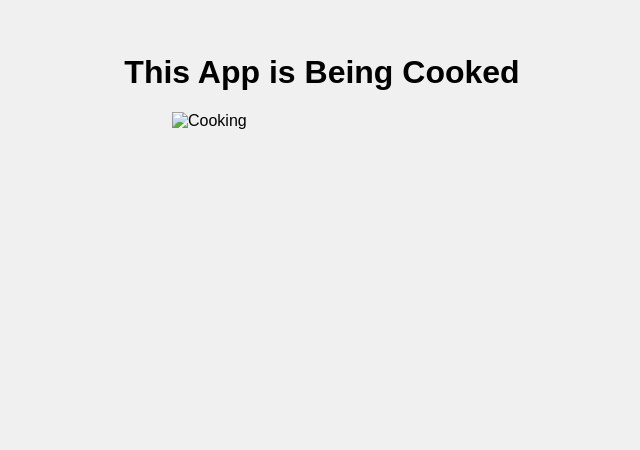
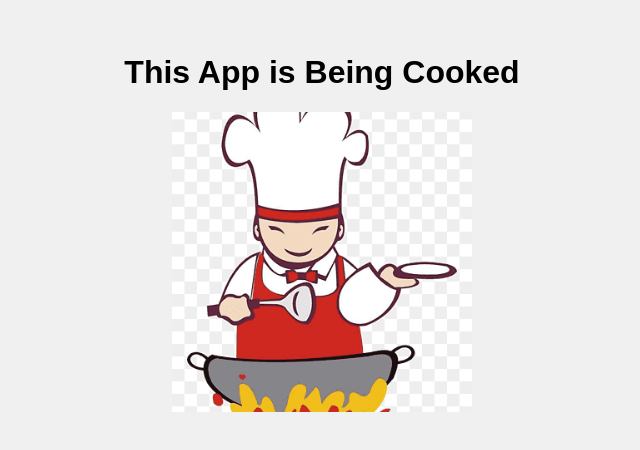
Before and after one commit to namansingh1314/loading, a plain HTML site: page index.html in a window 1280 px wide. Shown: the part 178-628 px from the top of the page, without its empty margins (318-958 px from the left). Drawn offline with Linux system fonts and the light colour scheme; the site is published under a folder, as on GitHub Pages, so addresses that start at the root find nothing.

Commit message:
Update index.html

```diff
--- a/index.html
+++ b/index.html
@@ -48,7 +48,7 @@
 
     <h1>This App is Being Cooked</h1>
     <div class="image-container">
-        <img src="/cooking.png" alt="Cooking">
+        <img src="cooking.png" alt="Cooking">
     </div>
 
 </body>
```
